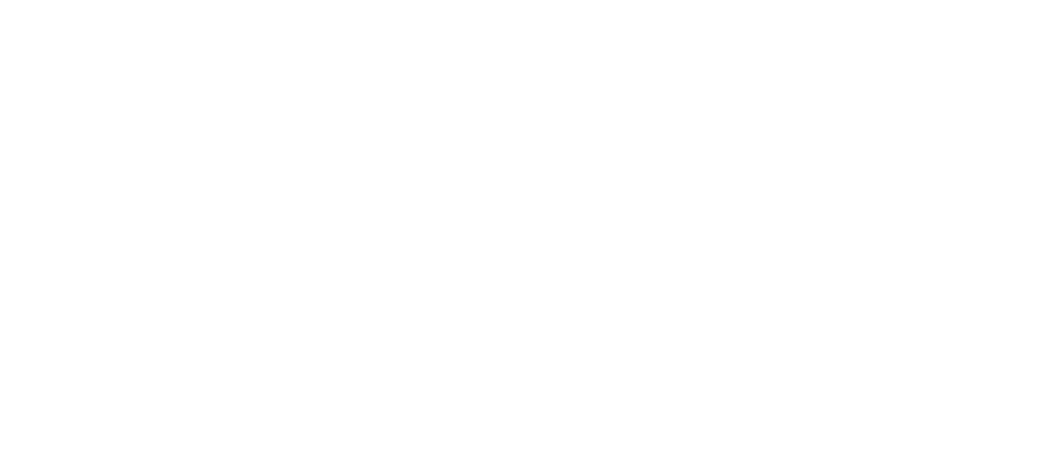
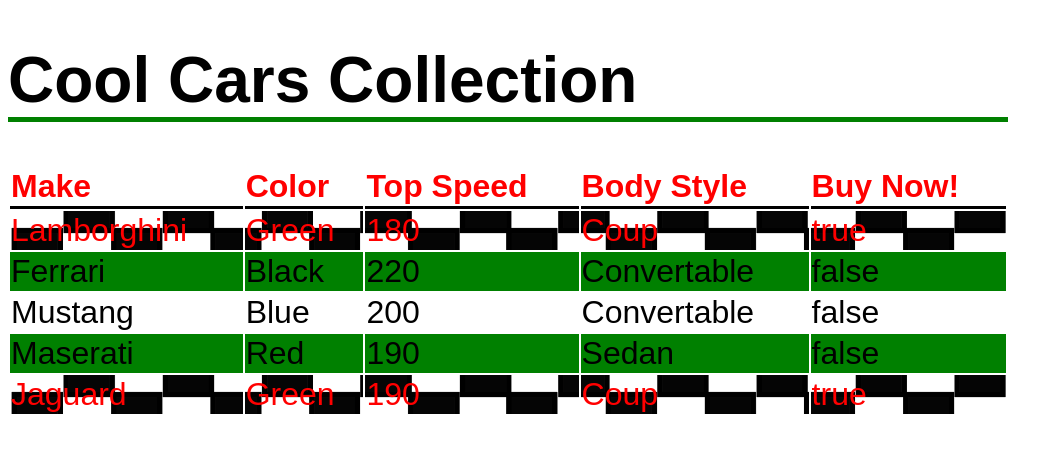
Before and after one commit to gvespasiano/vueTables, a plain HTML site: page index.html in a window 1280 px wide. Shown: the whole page, without its empty margins (0-1063 px from the left). Drawn offline with nearby package versions, Linux system fonts and the light colour scheme.

Commit message:
CSS and Conditional Styles

```diff
--- a/index.html
+++ b/index.html
@@ -1,3 +1,30 @@
+<!DOCTYPE html>
+<html>
+  <head>
+    <link rel="stylesheet" href="style.css"/>
+	<title>Cool Carz</title>
+  </head>
+
+<body>
+	<h1>Cool Cars Collection</h1>
+	<div id="collect">
+		<table>
+			<thead>
+			<th>Make</th>
+			<th>Color</th>
+			<th>Top Speed</th>
+			<th>Body Style</th>
+			<th>Buy Now!</th>
+			</thead>
+ 		   <tr v-for="(cars, index) in cars" v-bind:class="{even: (index) % 2 !== 0,forSale: cars.forsale === true}">
+			   <td>{{cars.name}}</td>
+			   <td>{{cars.color}}</td>
+			   <td>{{cars.speed}}</td>
+			   <td>{{cars.style}}</td>
+			   <td>{{cars.forsale}}</td>
+		   </tr>
+		</table>
+	</div>
 
 
     <script src="https://cdn.jsdelivr.net/npm/vue"></script>
--- a/script.js
+++ b/script.js
@@ -2,7 +2,7 @@ const collectArray = [{
 	name: "Lamborghini",
 	color: "Green",
 	speed: 180,
-	style: "coup",
+	style: "Coup",
 	forsale: true
 },{
 	name: "Ferrari",
@@ -33,6 +33,6 @@ const collectArray = [{
 var myVue = new Vue({
       el: "#collect",
       data: {
-        cars: collectArray
+		  cars: collectArray
       }
     });
--- a/style.css
+++ b/style.css
@@ -0,0 +1,34 @@
+html{
+	font-size: 2em;
+	font-family: sans-serif;
+}
+body{
+	width:1000px;
+}
+h1{
+	border-bottom: 5px solid green;
+}
+thead{
+	color:red;
+	text-align:left;
+	border-bottom: 3px solid black;
+}
+th{
+	border-bottom: 3px solid black;
+}
+td{
+
+}
+table{
+	width:1000px;
+}
+.even{
+background-color:green;
+}
+.forSale{
+	color:red;
+	background-image: url("checker.png");
+	background-position: right;
+	background-repeat: no-repeat;
+	background-size: cover;
+}
```
Also changed, not shown: checker.png (added), 1 other file.
